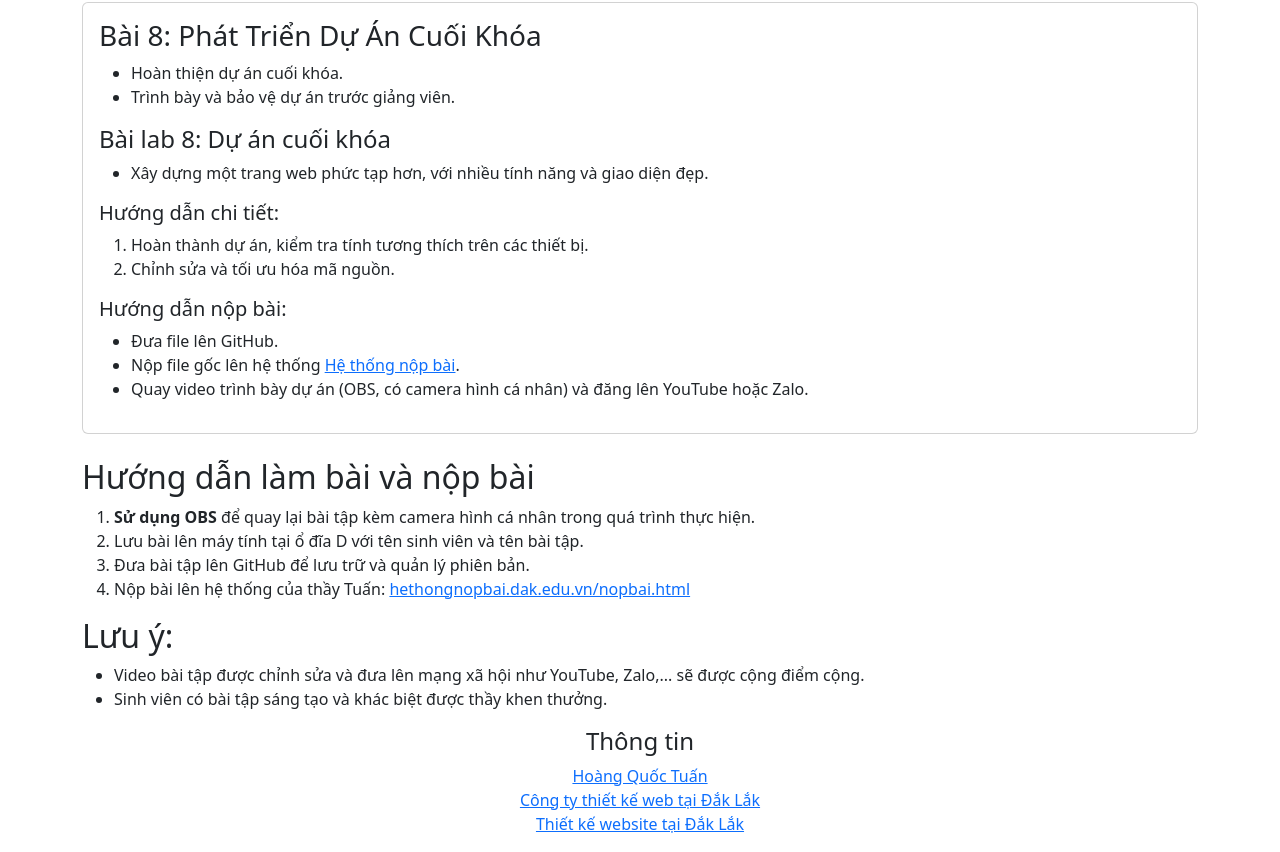
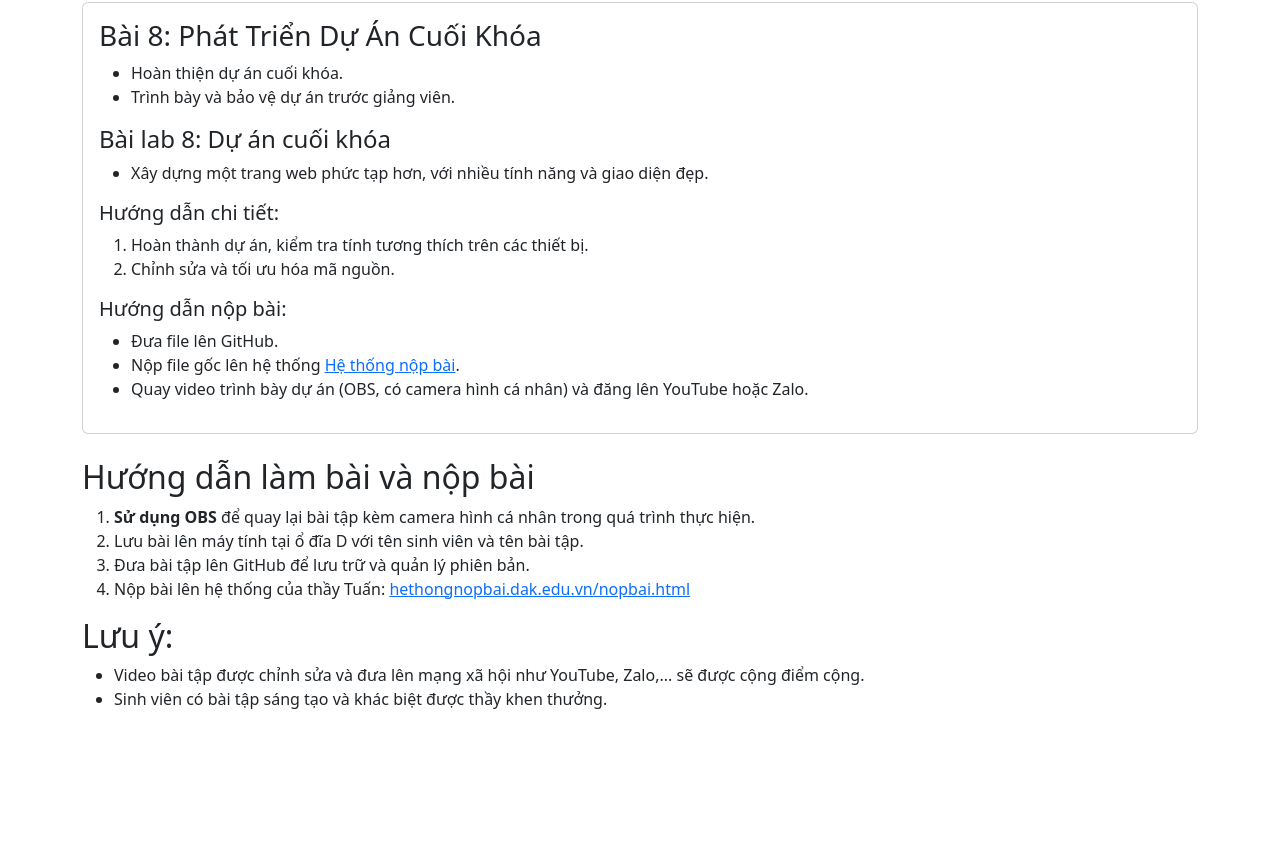
Before and after one commit to tuanhoba/LapTrinhGiaoDienWeb, a plain HTML site: page index.html in a window 1280 px wide. Shown: the part 4036-4888 px from the top of the page. After the commit the page ends 4763 px from the top, so only its background shows below. Drawn offline with nearby package versions, Linux system fonts and the light colour scheme.

Commit message:
Update index.html

```diff
--- a/index.html
+++ b/index.html
@@ -281,17 +281,10 @@
                 <li>Sinh viên có bài tập sáng tạo và khác biệt được thầy khen thưởng.</li>
             </ul>
         </section>
- <footer class="text-center">
-            <h3 class="h4">Thông tin</h3>
-            <ul class="list-unstyled">
-                <li><a href="http://hoangquoctuan.net" target="_blank">Hoàng Quốc Tuấn</a></li>
-                <li><a href="http://daksystem.net" target="_blank">Công ty thiết kế web tại Đắk Lắk</a></li>
-                <li><a href="http://dakdesign.net" target="_blank">Thiết kế website tại Đắk Lắk</a></li>
-            </ul>
-        </footer>
+
     </div>
 
- <!-- Link Bootstrap JS -->
+    <!-- Link Bootstrap JS -->
     <script src="https://cdn.jsdelivr.net/npm/bootstrap@5.3.0-alpha1/dist/js/bootstrap.bundle.min.js"
         integrity="sha384-pzjw8f+ua7Kw1TIq0p5D1mWJX5+2Epk9zRnggZb+v0IsOpX1Ydq6AxpH6No0Jl8D" crossorigin="anonymous"></script>
 </body>
```
